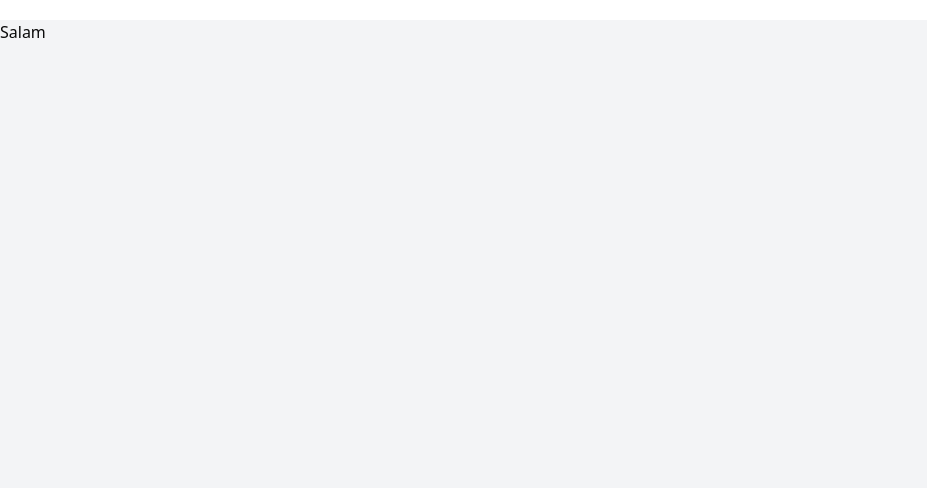
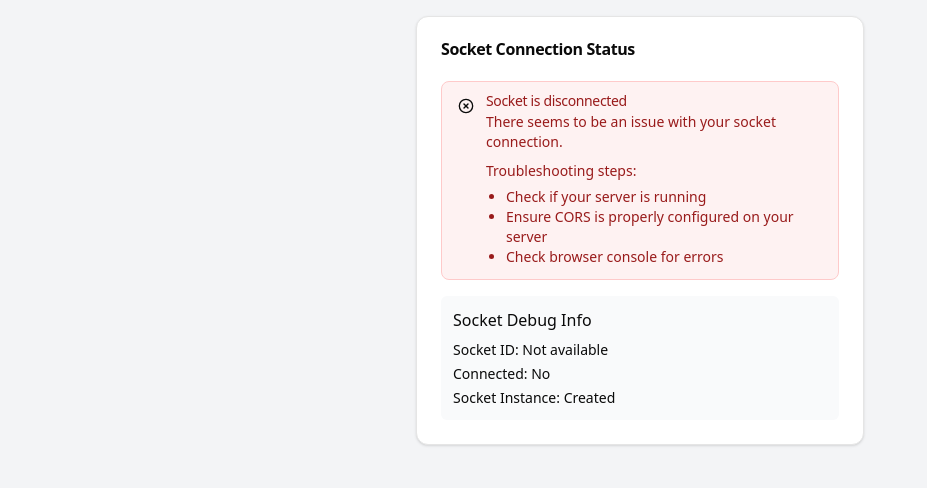
Before and after one commit to Amirmohammad-Bashiri/support-chat-app, a Next.js app: page / in a window 1280 px wide. Shown: the top 488 px of the page, without its empty margins (0-927 px from the left). Built offline with nearby package versions, Linux system fonts and the light colour scheme; no server answers.

Commit message:
Add socket initializer and enhance socket connection handling with ping events

```diff
--- a/src/app/layout.tsx
+++ b/src/app/layout.tsx
@@ -1,6 +1,7 @@
 import type { Metadata } from "next";
 import { Geist, Geist_Mono } from "next/font/google";
 import "./globals.css";
+import { SocketInitializer } from "@/components/socket-initializer";
 
 const geistSans = Geist({
   variable: "--font-geist-sans",
@@ -26,6 +27,7 @@ export default function RootLayout({
     <html lang="en">
       <body
         className={`${geistSans.variable} ${geistMono.variable} antialiased`}>
+        <SocketInitializer />
         {children}
       </body>
     </html>
--- a/src/app/page.tsx
+++ b/src/app/page.tsx
@@ -1,7 +1,96 @@
+// app/page.tsx
+"use client";
+
+import { useEffect, useState } from "react";
+
+import { useSocketStore } from "@/store/socket-store";
+import { Card, CardContent, CardHeader, CardTitle } from "@/components/ui/card";
+import { Alert, AlertDescription, AlertTitle } from "@/components/ui/alert";
+import { CheckCircle, XCircle } from "lucide-react";
+import { useSocketConnection } from "@/hooks/socket/use-socket";
+
 export default function HomePage() {
+  const { isConnected } = useSocketConnection();
+  const { socket } = useSocketStore();
+  const [lastPingTime, setLastPingTime] = useState<Date | null>(null);
+  const [pingCount, setPingCount] = useState(0);
+
+  // Track ping events
+  useEffect(() => {
+    if (socket) {
+      const handlePing = () => {
+        console.log("Ping received, sending pong");
+        setLastPingTime(new Date());
+        setPingCount(prev => prev + 1);
+      };
+
+      socket.on("ping", handlePing);
+
+      return () => {
+        socket.off("ping", handlePing);
+      };
+    }
+  }, [socket]);
+
   return (
-    <main className="min-h-dvh bg-gray-100">
-      <div className="mt-5">Salam</div>
+    <main className="min-h-dvh bg-gray-100 p-4">
+      <Card className="max-w-md mx-auto">
+        <CardHeader>
+          <CardTitle>Socket Connection Status</CardTitle>
+        </CardHeader>
+        <CardContent>
+          {isConnected ? (
+            <Alert className="bg-green-50 border-green-200">
+              <CheckCircle className="h-4 w-4 text-green-500" />
+              <AlertTitle>Socket is connected!</AlertTitle>
+              <AlertDescription>
+                Your connection is active.
+                {lastPingTime && (
+                  <div className="mt-2 text-sm text-gray-500">
+                    Last ping: {lastPingTime.toLocaleTimeString()}
+                    <br />
+                    Total pings: {pingCount}
+                  </div>
+                )}
+              </AlertDescription>
+            </Alert>
+          ) : (
+            <Alert className="bg-red-50 border-red-200 text-red-800">
+              <XCircle className="h-4 w-4 text-red-500" />
+              <AlertTitle>Socket is disconnected</AlertTitle>
+              <AlertDescription>
+                There seems to be an issue with your socket connection.
+                <div className="mt-2 text-sm">
+                  <p>Troubleshooting steps:</p>
+                  <ul className="list-disc pl-5 mt-1">
+                    <li>Check if your server is running</li>
+                    <li>Ensure CORS is properly configured on your server</li>
+                    <li>Check browser console for errors</li>
+                  </ul>
+                </div>
+              </AlertDescription>
+            </Alert>
+          )}
+
+          <div className="mt-4 p-3 bg-gray-50 rounded-md">
+            <h3 className="font-medium mb-2">Socket Debug Info</h3>
+            <div className="space-y-1 text-sm">
+              <p>
+                <span className="font-medium">Socket ID:</span>{" "}
+                {socket?.id || "Not available"}
+              </p>
+              <p>
+                <span className="font-medium">Connected:</span>{" "}
+                {isConnected ? "Yes" : "No"}
+              </p>
+              <p>
+                <span className="font-medium">Socket Instance:</span>{" "}
+                {socket ? "Created" : "Not created"}
+              </p>
+            </div>
+          </div>
+        </CardContent>
+      </Card>
     </main>
   );
 }
--- /dev/null
+++ b/src/components/socket-initializer.tsx
@@ -0,0 +1,37 @@
+"use client";
+
+import { useEffect } from "react";
+import io from "socket.io-client";
+import { useSocketStore } from "@/store/socket-store";
+
+export function SocketInitializer() {
+  const { setSocket } = useSocketStore();
+
+  useEffect(() => {
+    console.log("Initializing socket connection");
+    const socketUrl =
+      process.env.NEXT_PUBLIC_SOCKET_URL || "http://localhost:8000";
+
+    try {
+      const socket = io(socketUrl, {
+        withCredentials: true,
+        reconnection: true,
+        reconnectionAttempts: 5,
+        reconnectionDelay: 1000,
+      });
+
+      setSocket(socket);
+
+      return () => {
+        console.log("Cleaning up socket connection");
+        socket.disconnect();
+        setSocket(null);
+      };
+    } catch (error) {
+      console.error("Error initializing socket:", error);
+    }
+  }, [setSocket]);
+
+  // This component doesn't render anything visible
+  return null;
+}
--- /dev/null
+++ b/src/components/ui/badge.tsx
@@ -0,0 +1,36 @@
+import * as React from "react"
+import { cva, type VariantProps } from "class-variance-authority"
+
+import { cn } from "@/lib/utils"
+
+const badgeVariants = cva(
+  "inline-flex items-center rounded-md border px-2.5 py-0.5 text-xs font-semibold transition-colors focus:outline-none focus:ring-2 focus:ring-ring focus:ring-offset-2",
+  {
+    variants: {
+      variant: {
+        default:
+          "border-transparent bg-primary text-primary-foreground shadow hover:bg-primary/80",
+        secondary:
+          "border-transparent bg-secondary text-secondary-foreground hover:bg-secondary/80",
+        destructive:
+          "border-transparent bg-destructive text-destructive-foreground shadow hover:bg-destructive/80",
+        outline: "text-foreground",
+      },
+    },
+    defaultVariants: {
+      variant: "default",
+    },
+  }
+)
+
+export interface BadgeProps
+  extends React.HTMLAttributes<HTMLDivElement>,
+    VariantProps<typeof badgeVariants> {}
+
+function Badge({ className, variant, ...props }: BadgeProps) {
+  return (
+    <div className={cn(badgeVariants({ variant }), className)} {...props} />
+  )
+}
+
+export { Badge, badgeVariants }
--- a/src/hooks/socket/use-socket.ts
+++ b/src/hooks/socket/use-socket.ts
@@ -5,18 +5,26 @@ import { useUserStore } from "@/store/user-store";
 
 export const useSocketConnection = () => {
   const { socket, isConnected, setIsConnected } = useSocketStore();
+  const { user } = useUserStore();
 
   useEffect(() => {
     if (socket) {
       socket.on("connect", () => setIsConnected(true));
       socket.on("disconnect", () => setIsConnected(false));
 
+      // Listen for ping events from the server
+      socket.on("ping", () => {
+        // Respond with pong event, including user ID if available
+        socket.emit("pong", { userId: user?.id });
+      });
+
       return () => {
         socket.off("connect");
         socket.off("disconnect");
+        socket.off("ping");
       };
     }
-  }, [socket, setIsConnected]);
+  }, [socket, setIsConnected, user]);
 
   return { isConnected };
 };
```
Also changed, not shown: 1 other file (tests, documents, lock files or other folders).
